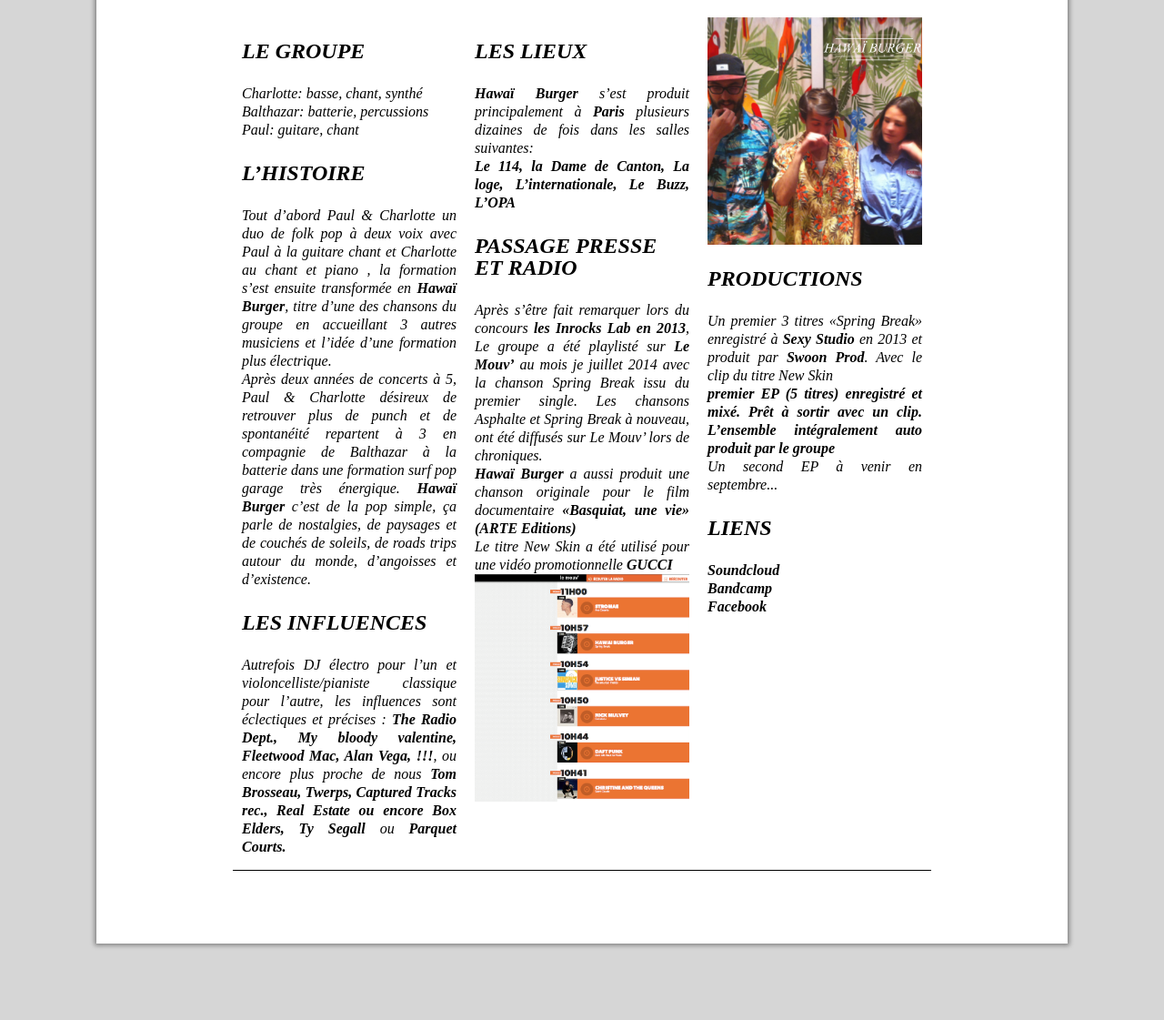
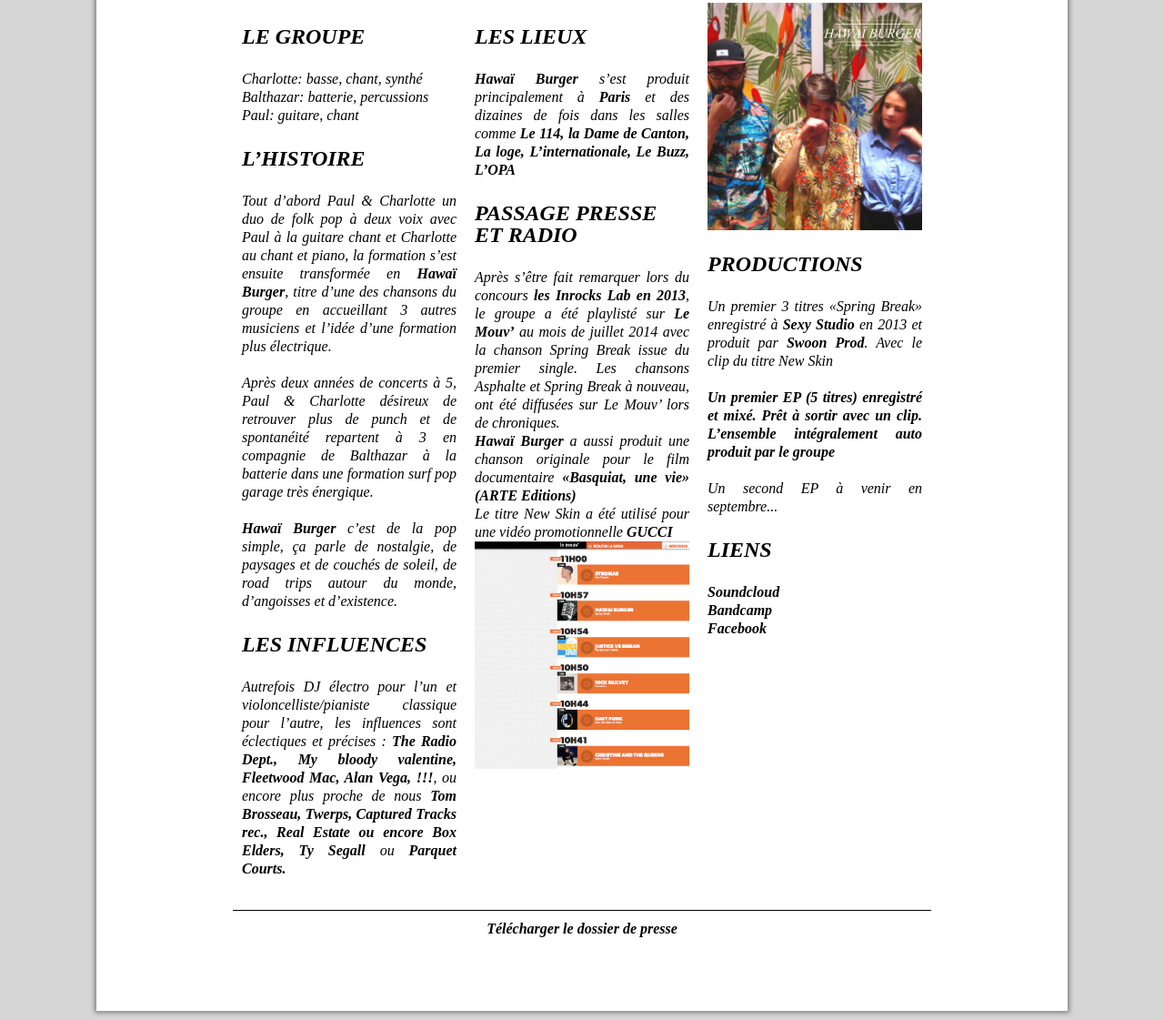
Before and after one commit to Balatzar/hawai-burger, a plain HTML site: page index.html in a window 1280 px wide. Shown: the part 551-1672 px from the top of the page at 91% size. Before the commit the page ends 1598 px from the top, so only its background shows below. Drawn offline with Linux system fonts and the light colour scheme.

Commit message:
typos et lien pdf

```diff
--- a/index.html
+++ b/index.html
@@ -5,10 +5,7 @@
     <head>
         <title>Hawaï Burger | Dossier de presse</title>
         <meta charset="UTF-8">
-<<<<<<< HEAD
-=======
         <meta name="viewport" content="width=device-width, initial-scale=1.0">
->>>>>>> gh-pages
         <link rel="stylesheet" href="reset.css">
         <link rel="stylesheet" href="main.css">
 
@@ -29,18 +26,18 @@
                         Balthazar: batterie, percussions<br>
                         Paul: guitare, chant</p>
                     <h2>L’HISTOIRE</h2>
-                    <p>Tout d’abord Paul & Charlotte un duo de folk pop à deux voix avec Paul à la guitare chant et Charlotte au chant et piano , la formation s’est ensuite transformée en <em>Hawaï Burger</em>, titre d’une des chansons du groupe en accueillant 3 autres musiciens et l’idée d’une formation plus électrique.
-                        <br>Après deux années de concerts à 5, Paul & Charlotte désireux de retrouver plus de punch et de spontanéité repartent à 3 en compagnie de Balthazar à la batterie dans une formation surf pop garage très énergique. <em>Hawaï Burger</em> c’est de la pop simple, ça parle de nostalgies, de paysages et de couchés de soleils, de roads trips autour du monde, d’angoisses et d’existence.</p>
+                    <p>Tout d’abord Paul & Charlotte un duo de folk pop à deux voix avec Paul à la guitare chant et Charlotte au chant et piano, la formation s’est ensuite transformée en <em>Hawaï Burger</em>, titre d’une des chansons du groupe en accueillant 3 autres musiciens et l’idée d’une formation plus électrique.
+                        <br><br>Après deux années de concerts à 5, Paul & Charlotte désireux de retrouver plus de punch et de spontanéité repartent à 3 en compagnie de Balthazar à la batterie dans une formation surf pop garage très énergique.
+                        <br><br><em>Hawaï Burger</em> c’est de la pop simple, ça parle de nostalgie, de paysages et de couchés de soleil, de road trips autour du monde, d’angoisses et d’existence.</p>
                     <h2>LES INFLUENCES</h2>
                     <p>Autrefois DJ électro pour l’un et violoncelliste/pianiste classique pour l’autre, les influences sont éclectiques et précises : <em>The Radio Dept., My bloody valentine, Fleetwood Mac, Alan Vega, !!!</em>, ou encore plus proche de nous <em>Tom Brosseau, Twerps, Captured Tracks rec., Real Estate ou encore Box Elders, Ty Segall</em> ou <em>Parquet Courts.</em></p>
                 </div> <!-- col-1 -->
 
                 <div class="col col-2">
                     <h2>LES LIEUX</h2>
-                    <p><em>Hawaï Burger</em> s’est produit principalement à <em>Paris</em> plusieurs dizaines de fois dans les salles suivantes:<br>
-                    <em>Le 114, la Dame de Canton, La loge, L’internationale, Le Buzz, L’OPA</em></p>
+                    <p><em>Hawaï Burger</em> s’est produit principalement à <em>Paris</em> et des dizaines de fois dans les salles comme <em>Le 114, la Dame de Canton, La loge, L’internationale, Le Buzz, L’OPA</em></p>
                     <h2>PASSAGE PRESSE ET RADIO</h2>
-                    <p>Après s’être fait remarquer lors du concours <em>les Inrocks Lab en 2013</em>, Le groupe a été playlisté sur <em>Le Mouv’</em> au mois je juillet 2014 avec la chanson Spring Break issu du premier single. Les chansons Asphalte et Spring Break à nouveau, ont été diffusés sur Le Mouv’ lors de chroniques.<br>
+                    <p>Après s’être fait remarquer lors du concours <em>les Inrocks Lab en 2013</em>, le groupe a été playlisté sur <em>Le Mouv’</em> au mois de juillet 2014 avec la chanson Spring Break issue du premier single. Les chansons Asphalte et Spring Break à nouveau, ont été diffusées sur Le Mouv’ lors de chroniques.<br>
                         <em>Hawaï Burger</em> a aussi produit une chanson originale pour le film documentaire <em>«Basquiat, une vie» (ARTE Editions)</em>
                         <br>Le titre New Skin a été utilisé pour une vidéo promotionnelle <em>GUCCI</em></p>
                     <div class="img img-un"></div>
@@ -49,17 +46,20 @@
                 <div class="col col-3">
                     <div class="img img-deux"></div>
                     <h2>PRODUCTIONS</h2>
-                    <p>Un premier 3 titres «Spring Break» enregistré à <em>Sexy Studio</em> en 2013 et produit par <em>Swoon Prod</em>. Avec le clip du titre New Skin<br>
-                        <em> premier EP (5 titres) enregistré et mixé. Prêt à sortir avec un clip. L’ensemble intégralement auto produit par le groupe</em><br>
+                    <p>Un premier 3 titres «Spring Break» enregistré à <em>Sexy Studio</em> en 2013 et produit par <em>Swoon Prod</em>. Avec le clip du titre New Skin<br><br>
+                        <em>Un premier EP (5 titres) enregistré et mixé. Prêt à sortir avec un clip. L’ensemble intégralement auto produit par le groupe</em><br><br>
                         Un second EP à venir en septembre...</p>
                     <h2>LIENS</h2>
                     <a href="https://soundcloud.com/hawaiburger">Soundcloud</a>
                     <a href="http://hawaiburger.bandcamp.com/">Bandcamp</a>
                     <a href="www.facebook.com/HawaiBurger">Facebook</a>
+                    <a href="HAWAI_BURGER_PRESS.pdf" class="petit">Télécharger le dossier de presse</a>
                 </div><!-- col-3 -->
             </div> <!-- main -->
 
-            <footer></footer>
+            <footer>
+                <a href="HAWAI_BURGER_PRESS.pdf">Télécharger le dossier de presse</a>
+            </footer>
 
         </div> <!-- content -->
     </body>
--- a/main.css
+++ b/main.css
@@ -96,8 +96,17 @@
 /* FOOTER */
 
 footer {
+    margin-top: 30px;
+    border-top: 1px solid black;
+}
+
+footer a {
+    text-align: center;
     margin-top: 10px;
-    border-bottom: 1px solid black;
+}
+
+.petit {
+    display: none;
 }
 
 /* MEDIA QUERIES */
@@ -137,6 +146,10 @@
         display: none;
     }
 
+    .petit {
+    display: inline;
+    }
+
 }
 
 @media screen and (min-width: 681px) and (max-width: 987px) {
@@ -173,6 +186,10 @@
     .main .img-un {
         height: 580px;
     }
+
+    .petit {
+    display: inline;
+    }
 }
 
 @media screen and (min-width: 988px) and (max-width: 1250px) {
```
Also changed, not shown: 2 other files.
